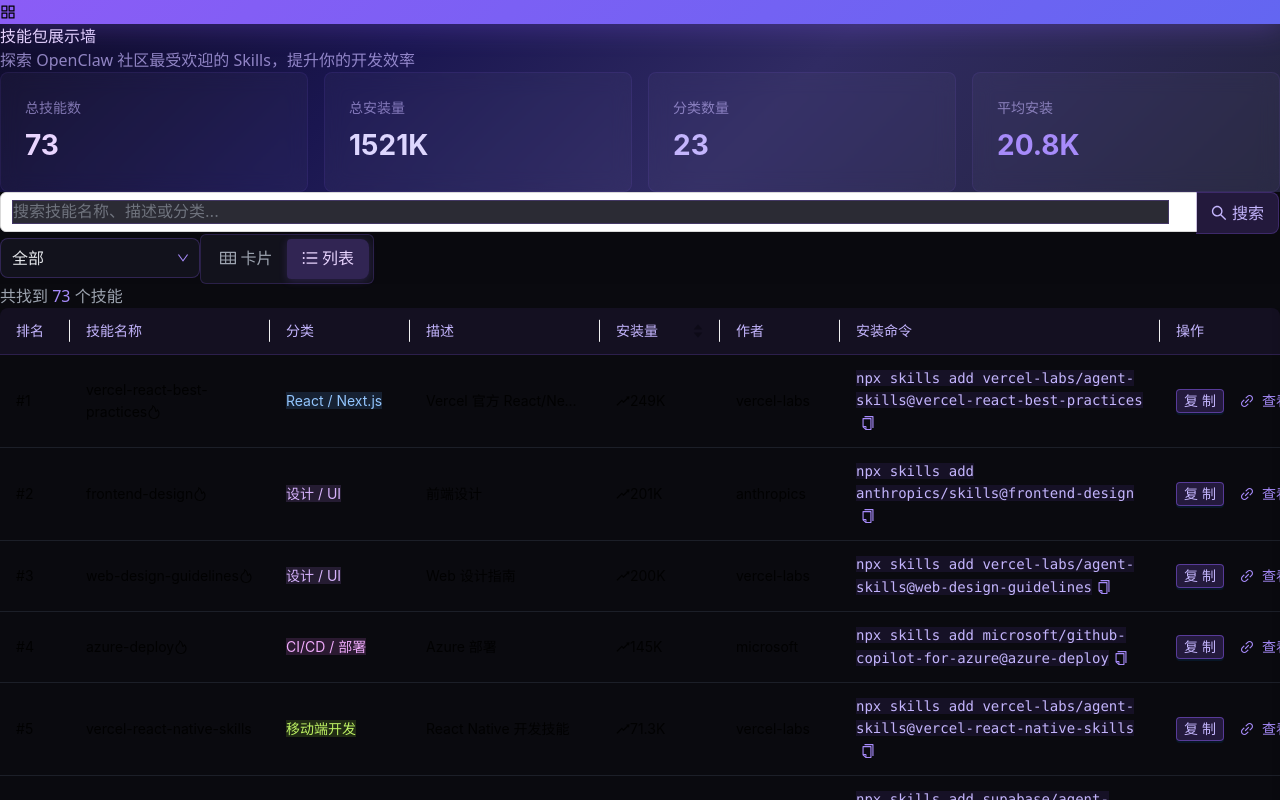
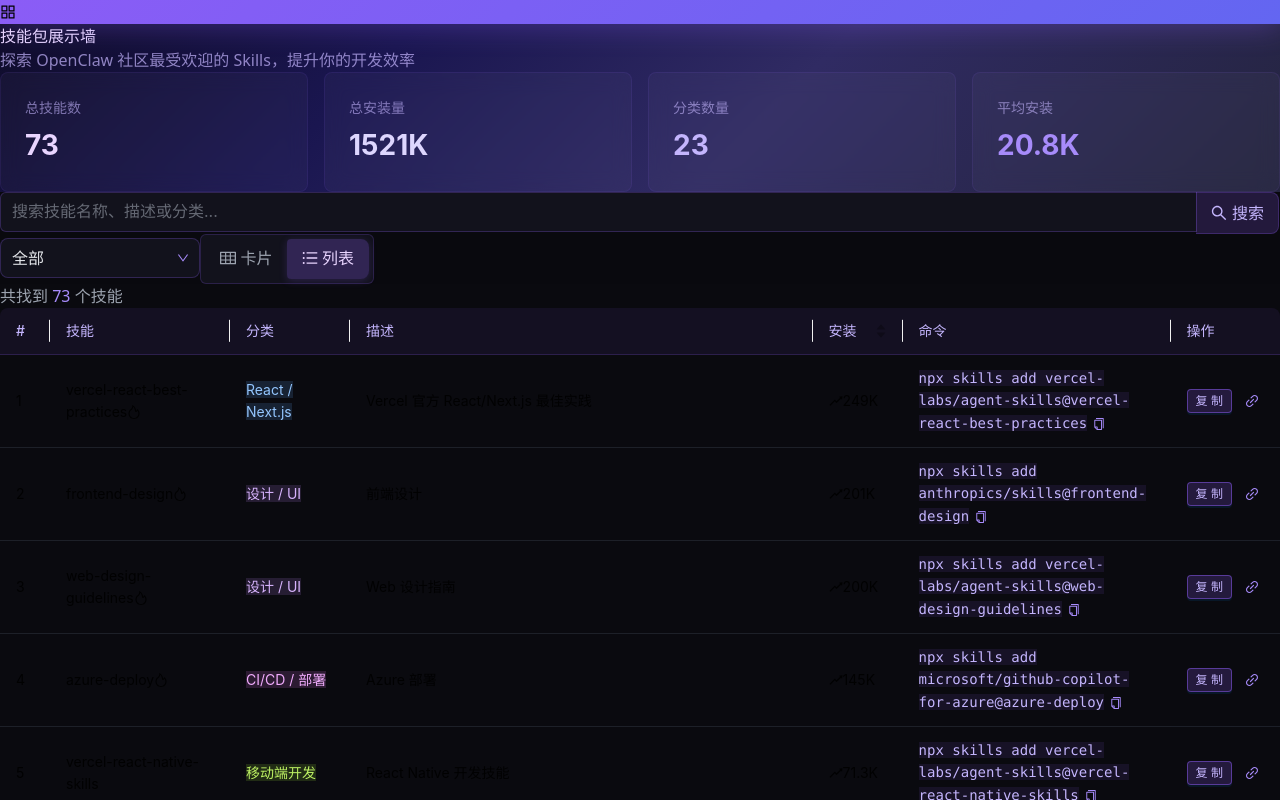
Before and after one commit to cloud-prg/cloud-skills-wall, a React (Vite) app: page / in a window 1280 px wide. Both pictures are taken after a click on the label "列表". Shown: the top 800 px of the page. Built offline with nearby package versions, Linux system fonts and the light colour scheme.

Commit message:
fix: 修复输入框背景留白，优化表格布局移除横向滚动

```diff
--- a/src/components/SkillsWall.tsx
+++ b/src/components/SkillsWall.tsx
@@ -120,98 +120,100 @@
     );
   };
 
-  // 表格列定义
+  // 表格列定义 - 优化布局，避免横向滚动
   const columns = [
     {
-      title: <span className="text-gray-300">排名</span>,
+      title: <span className="text-gray-300">#</span>,
       key: 'rank',
-      width: 70,
+      width: 50,
       render: (_: unknown, __: Skill, index: number) => (
-        <span className="font-bold text-purple-400">#{index + 1}</span>
+        <span className="font-bold text-purple-400">{index + 1}</span>
       ),
     },
     {
-      title: <span className="text-gray-300">技能名称</span>,
+      title: <span className="text-gray-300">技能</span>,
       dataIndex: 'name',
       key: 'name',
-      width: 200,
+      width: 180,
       render: (name: string, skill: Skill, index: number) => (
-        <div className="flex items-center gap-2">
-          <span className="font-semibold text-gray-100">{name}</span>
-          {index < 4 && <FireOutlined className="text-orange-400" />}
+        <Tooltip title={name} placement="topLeft">
+          <div className="flex items-center gap-1 truncate">
+            <span className="font-semibold text-gray-100 truncate">{name}</span>
+            {index < 4 && <FireOutlined className="text-orange-400 flex-shrink-0" />}
           </div>
+        </Tooltip>
       ),
     },
     {
       title: <span className="text-gray-300">分类</span>,
       dataIndex: 'category',
       key: 'category',
-      width: 140,
+      width: 120,
       render: (category: string) => <CategoryTag category={category} />,
     },
     {
       title: <span className="text-gray-300">描述</span>,
       dataIndex: 'description',
       key: 'description',
-      ellipsis: true,
-      render: (desc: string) => <span className="text-gray-400">{desc}</span>,
+      render: (desc: string) => (
+        <Tooltip title={desc} placement="topLeft">
+          <span className="text-gray-400 truncate block max-w-[200px]">{desc}</span>
+        </Tooltip>
+      ),
     },
     {
-      title: <span className="text-gray-300">安装量</span>,
+      title: <span className="text-gray-300">安装</span>,
       dataIndex: 'installs',
       key: 'installs',
-      width: 120,
+      width: 90,
       sorter: (a: Skill, b: Skill) => a.installs - b.installs,
       render: (installs: number) => (
-        <div className="flex items-center gap-2">
-          <RiseOutlined className="text-emerald-400" />
-          <span className="font-semibold text-emerald-400">{formatInstalls(installs)}</span>
+        <div className="flex items-center gap-1">
+          <RiseOutlined className="text-emerald-400 text-xs" />
+          <span className="font-semibold text-emerald-400 text-sm">{formatInstalls(installs)}</span>
         </div>
       ),
     },
     {
-      title: <span className="text-gray-300">作者</span>,
-      dataIndex: 'owner',
-      key: 'owner',
-      width: 120,
-      render: (owner: string) => <span className="text-gray-500">{owner}</span>,
-    },
-    {
-      title: <span className="text-gray-300">安装命令</span>,
+      title: <span className="text-gray-300">命令</span>,
       key: 'command',
-      width: 320,
+      width: 200,
       render: (skill: Skill) => (
-        <div className="flex items-center gap-2">
+        <div className="flex items-center gap-1">
+          <Tooltip title={skill.installCommand} placement="topLeft">
             <code
-            className="px-2 py-1 rounded text-xs flex-1 truncate font-mono"
+              className="px-2 py-1 rounded text-xs truncate font-mono block max-w-[160px]"
               style={{ background: 'rgba(139, 92, 246, 0.1)', color: '#c4b5fd' }}
             >
               {skill.installCommand}
             </code>
-          <Tooltip title="复制命令">
+          </Tooltip>
           <Button
             type="text"
             size="small"
-              icon={<CopyOutlined style={{ color: '#a78bfa' }} />}
+            icon={<CopyOutlined style={{ color: '#a78bfa', fontSize: '12px' }} />}
             onClick={() => handleCopy(skill.installCommand)}
+            className="flex-shrink-0"
           />
-          </Tooltip>
         </div>
       ),
     },
     {
       title: <span className="text-gray-300">操作</span>,
       key: 'action',
-      width: 120,
+      width: 100,
+      fixed: 'right',
       render: (skill: Skill) => (
-        <Space>
+        <Space size="small">
           <Button
             type="primary"
             size="small"
             style={{
               background: 'rgba(139, 92, 246, 0.2)',
               borderColor: 'rgba(139, 92, 246, 0.5)',
-              color: '#c4b5fd'
+              color: '#c4b5fd',
+              fontSize: '12px',
+              padding: '0 8px'
             }}
             onClick={() => handleCopy(skill.installCommand)}
           >
@@ -220,13 +222,11 @@
           <Button
             size="small"
             type="link"
-            icon={<LinkOutlined />}
+            icon={<LinkOutlined style={{ fontSize: '14px' }} />}
             href={skill.url}
             target="_blank"
-            style={{ color: '#a78bfa' }}
-          >
-            查看
-          </Button>
+            style={{ color: '#a78bfa', padding: '0 4px' }}
+          />
         </Space>
       ),
     },
@@ -487,7 +487,6 @@
                   showSizeChanger: true,
                   showTotal: (total) => `共 ${total} 个技能`,
                 }}
-                scroll={{ x: 1200 }}
                 className="skills-table"
                 rowClassName={() => 'bg-transparent'}
               />
--- a/src/index.css
+++ b/src/index.css
@@ -15,21 +15,28 @@
   background-color: #0a0a0f;
 }
 
-/* 自定义搜索框样式 */
-.custom-search .ant-input {
+/* 自定义搜索框样式 - 修复背景色留白 */
+.custom-search .ant-input-affix-wrapper {
   background: rgba(20, 20, 30, 0.9) !important;
   border: 1px solid rgba(139, 92, 246, 0.25) !important;
+  box-shadow: none !important;
+}
+
+.custom-search .ant-input-affix-wrapper:hover,
+.custom-search .ant-input-affix-wrapper-focused {
+  border-color: rgba(139, 92, 246, 0.5) !important;
+  box-shadow: 0 0 0 2px rgba(139, 92, 246, 0.1) !important;
+}
+
+.custom-search .ant-input {
+  background: transparent !important;
+  border: none !important;
   color: #e5e7eb !important;
+  box-shadow: none !important;
 }
 
 .custom-search .ant-input::placeholder {
   color: rgba(156, 163, 175, 0.6) !important;
-}
-
-.custom-search .ant-input:hover,
-.custom-search .ant-input:focus {
-  border-color: rgba(139, 92, 246, 0.5) !important;
-  box-shadow: 0 0 0 2px rgba(139, 92, 246, 0.1) !important;
 }
 
 .custom-search .ant-input-group-addon {
@@ -46,6 +53,15 @@
 
 .custom-search .ant-input-group-addon .ant-btn:hover {
   color: #e9d5ff !important;
+}
+
+/* 清除按钮样式 */
+.custom-search .ant-input-clear-icon {
+  color: rgba(156, 163, 175, 0.6) !important;
+}
+
+.custom-search .ant-input-clear-icon:hover {
+  color: #c4b5fd !important;
 }
 
 /* 自定义选择器样式 */
```
Lines whose indentation alone changed are shown as unchanged.
